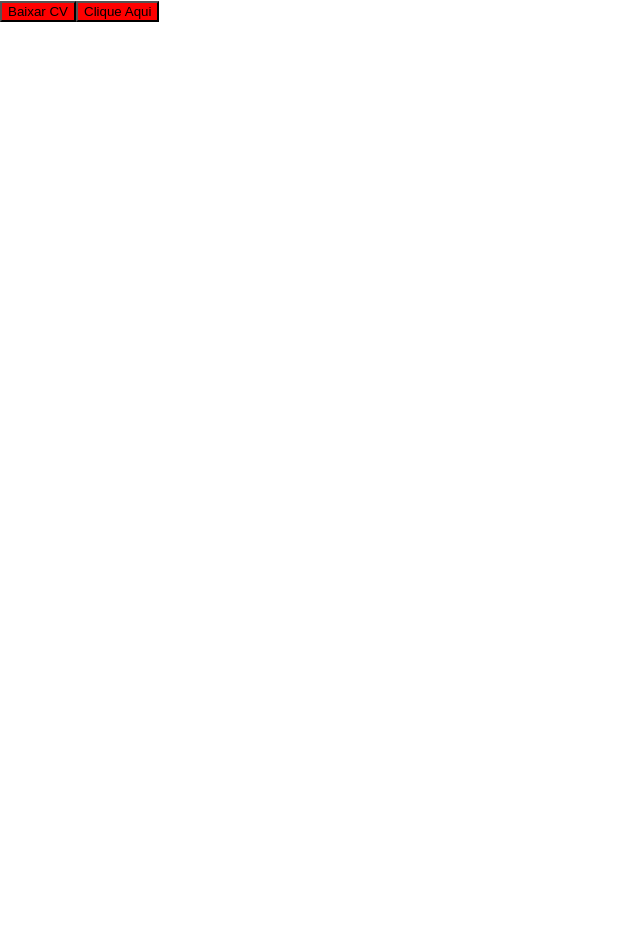
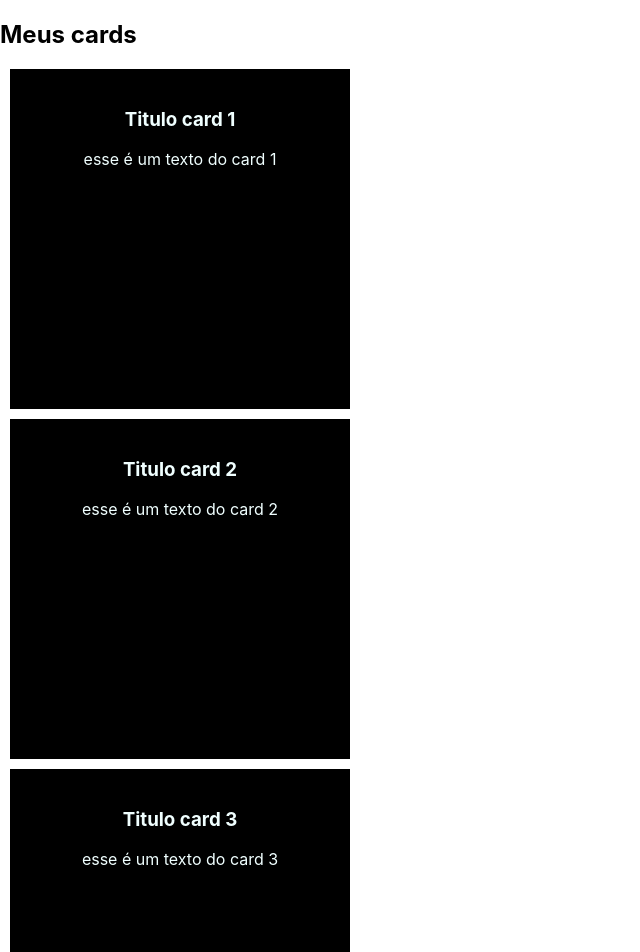
Before and after one commit to americanj/frontquest, a React (Create React App) app in the folder 17-react-js-base/04-primeiro-projeto-com-react-app-win/: page / in a window 1280 px wide. Shown: the top 952 px of the page, without its empty margins (0-640 px from the left). Before the commit the page ends 800 px from the top, so only its background shows below. Built offline with nearby package versions, Linux system fonts and the light colour scheme.

Commit message:
utilizando multiplos componentes aninhando eles

```diff
--- a/17-react-js-base/04-primeiro-projeto-com-react-app-win/src/App.js
+++ b/17-react-js-base/04-primeiro-projeto-com-react-app-win/src/App.js
@@ -1,11 +1,13 @@
 import './App.css';
-import Button from './components/button/button'
+import Cards from './components/cards/cards';
 
 function App() {
   return (
     <>
-      <Button label='Baixar CV'/>
-      <Button />
+      {/*<Button label='Baixar CV'/>
+      <Button />*/}
+
+        <Cards />
     </>
   )
 }
--- /dev/null
+++ b/17-react-js-base/04-primeiro-projeto-com-react-app-win/src/components/cards/cards.js
@@ -0,0 +1,27 @@
+import Card from '../card/card';
+
+const Cards = () => {
+    return (
+        <div>
+            <h2>Meus cards</h2>
+            <div>
+                <Card>
+                    <h3>Titulo card 1</h3>
+                    <p>esse é um texto do card 1</p>
+                </Card>
+
+                <Card>
+                    <h3>Titulo card 2</h3>
+                    <p>esse é um texto do card 2</p>
+                </Card>
+
+                <Card>
+                    <h3>Titulo card 3</h3>
+                    <p>esse é um texto do card 3</p>
+                </Card>
+            </div>
+        </div>
+    )
+}
+
+export default Cards;
```
